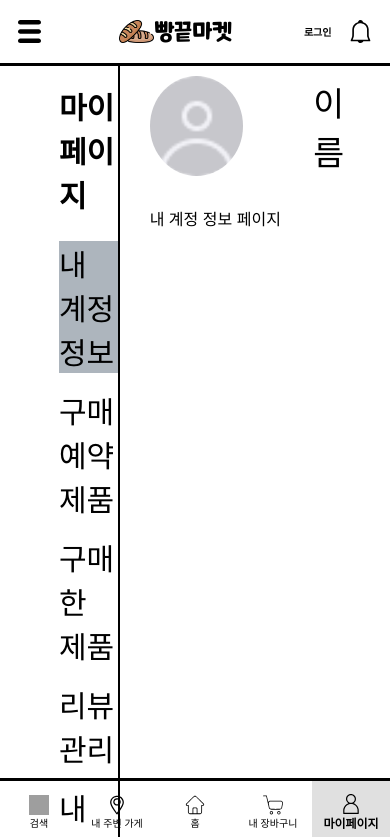
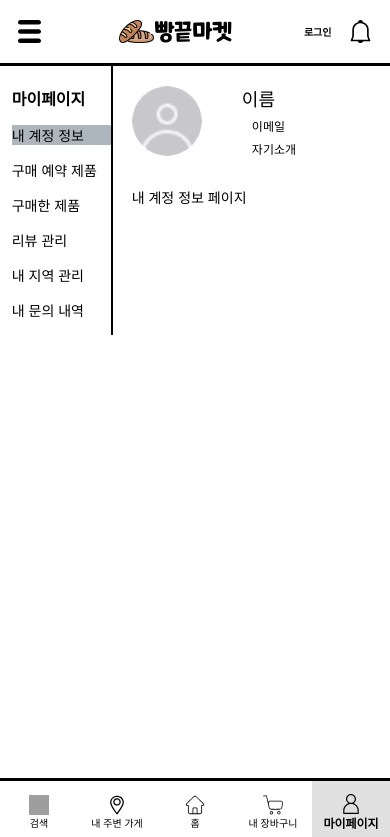
Before and after one commit to Team-BreadMania/BreadEnd-client, a React (Create React App) app: page /MyPage_buyer in a window 390 px wide. Shown: the top 837 px of the page. Built offline with nearby package versions, Linux system fonts and the light colour scheme; grey boxes are pictures that could not be loaded.

Commit message:
fix 반응형 단위 수정

```diff
--- a/src/Components/NaviBar.js
+++ b/src/Components/NaviBar.js
@@ -6,7 +6,7 @@ import map_icon from '../Images/map_icon.svg';
 import home_icon from '../Images/home_icon.svg';
 import cart_icon from '../Images/cart_icon.svg';
 import my_icon from '../Images/my_icon.svg';
-import edit_icon from '../Images/edit_icon.png';
+import edit_icon1 from '../Images/edit_icon1.png';
 
 export default function NaviBar() {
     const location = useLocation();
@@ -23,7 +23,7 @@ export default function NaviBar() {
 
     const sellerMenuItems = [
         { to: '/Search', icon: search_icon, text: '검색' },
-        { to: '/Map', icon: edit_icon, text: '판매물품 등록' },
+        { to: '/Map', icon: edit_icon1, text: '판매물품 등록' },
         { to: '/Home', icon: home_icon, text: '홈' },
         { to: '/MySeller', icon: cart_icon, text: '내 판매상품' },
         { to: '/MyPage_buyer', icon: my_icon, text: '마이페이지' },
--- a/src/Pages/MyPage_buyer.js
+++ b/src/Pages/MyPage_buyer.js
@@ -35,11 +35,11 @@ export default function MyPage_buyer() {
         <Container>
             <LeftContainer>
                 <ImformationContainer>
-                    <MypageContaer>
+                    <MypageContainer>
                         <a href="/MyPage_buyer" style={{ textDecoration: 'none', color: 'black' }}>
                             마이페이지
                         </a>
-                    </MypageContaer>
+                    </MypageContainer>
                     <LinkContainer onClick={() => setActiveTab('Account')} isSelected={activeTab === 'Account'}>
                         내 계정 정보
                     </LinkContainer>
@@ -63,7 +63,11 @@ export default function MyPage_buyer() {
             <RightContainer>
                 <UserContainer>
                     <UserImage />
-                    <UserNameContainer>이름</UserNameContainer>
+                    <UserInform>
+                        <UserNameContainer>이름</UserNameContainer>
+                        <UserEmail>이메일</UserEmail>
+                        <UserIntro>자기소개</UserIntro>
+                    </UserInform>
                 </UserContainer>
                 <ToolContainer>{renderInformationContainer()}</ToolContainer>
             </RightContainer>
@@ -77,31 +81,74 @@ const Container = styled.div`
     max-width: 100%;
     padding: 0 10%;
     height: auto;
+    @media (max-width: 800px) {
+        padding: 0 5%;
+    }
+    @media (max-width: 400px) {
+        padding: 0 3%;
+    }
 `;
 const LeftContainer = styled.div`
     min-width: 19%;
-    font-size: 1.875rem;
+    font-size: 30px;
     padding-top: 3%;
     margin-right: 20px;
     padding-left: 20px;
     border-right: 2px solid black;
+    @media (max-width: 1500px) {
+        font-size: 28px;
+        padding-left: 15px;
+    }
+    @media (max-width: 1250px) {
+        font-size: 25px;
+        padding-left: 15px;
+    }
+    @media (max-width: 800px) {
+        font-size: 20px;
+        padding-left: 0px;
+        margin-right: 10px;
+    }
+    @media (max-width: 800px) {
+        font-size: 16px;
+        padding-left: 0px;
+        margin-right: 8px;
+        min-width: 27%;
+    }
 `;
 
-const MypageContaer = styled.div`
+const MypageContainer = styled.div`
     font-weight: bold;
     margin-bottom: 25px;
+    @media (max-width: 800px) {
+        margin-bottom: 18px;
+    }
+    @media (max-width: 800px) {
+        margin-bottom: 15px;
+    }
 `;
 
 const LinkContainer = styled.div`
     display: block;
     text-decoration: none;
     color: black;
-    font-size: 1.875rem;
+    font-size: 30px;
     margin-bottom: 15px;
     background-color: ${(props) => (props.isSelected ? '#adb5bd' : '#white')};
     cursor: pointer;
     &hover {
         background-color: #adb5bd;
+    }
+    @media (max-width: 2560px) {
+        font-size: 28px;
+    }
+    @media (max-width: 1920px) {
+        font-size: 25px;
+    }
+    @media (max-width: 1280px) {
+        font-size: 20px;
+    }
+    @media (max-width: 800px) {
+        font-size: 14px;
     }
 `;
 
@@ -113,29 +160,83 @@ const ImformationContainer = styled.div`
 `;
 const RightContainer = styled.div`
     min-width: 71%;
-    padding-top: 3%;
+    padding-top: 4%;
     margin-left: 3%;
+    @media (max-width: 800px) {
+        width: 95%;
+        padding-top: 5%;
+    }
+    @media (max-width: 800px) {
+        min-width: 63%;
+    }
 `;
 const UserContainer = styled.div`
     display: flex;
-    flex-direction: row;
     align-items: center;
     margin-bottom: 30px;
 `;
 const UserNameContainer = styled.div`
-    font-size: 2.1rem;
+    font-size: 33px;
     margin-left: 30px;
+    padding-bottom: 6px;
+    @media (max-width: 800px) {
+        font-size: 25px;
+    }
+    @media (max-width: 400px) {
+        font-size: 18px;
+    }
+`;
+const UserEmail = styled.div`
+    font-size: 16px;
+    margin-left: 40px;
+    padding-bottom: 6px;
+    @media (max-width: 800px) {
+        font-size: 14px;
+    }
+    @media (max-width: 400px) {
+        font-size: 12px;
+    }
+`;
+const UserIntro = styled.div`
+    font-size: 16px;
+    margin-left: 40px;
+    @media (max-width: 800px) {
+        font-size: 14px;
+    }
+    @media (max-width: 400px) {
+        font-size: 12px;
+    }
 `;
 const UserImage = styled.div`
-    width: 100px;
-    height: 100px;
+    width: 19vw;
+    height: 19vw;
+    max-width: 120px;
+    max-height: 120px;
     background-image: url(${Avata});
     background-size: cover;
     background-position: center;
     border-radius: 50%;
     margin-right: 40px;
+    @media (max-width: 800px) {
+        margin-right: 20px;
+    }
+    @media (max-width: 400px) {
+        margin-right: 10px;
+        width: 18vw;
+        height: 18vw;
+    }
+`;
+const UserInform = styled.div`
+    display: flex;
+    flex-direction: column;
 `;
 const ToolContainer = styled.div`
     display: flex;
     flex-direction: row;
+    @media (max-width: 800px) {
+        font-size: 16px;
+    }
+    @media (max-width: 400px) {
+        font-size: 14px;
+    }
 `;
```
Also changed, not shown: src/Images/edit_icon1.png (renamed from src/Images/edit_icon.png), src/Images/edit_icon2.png (added).
